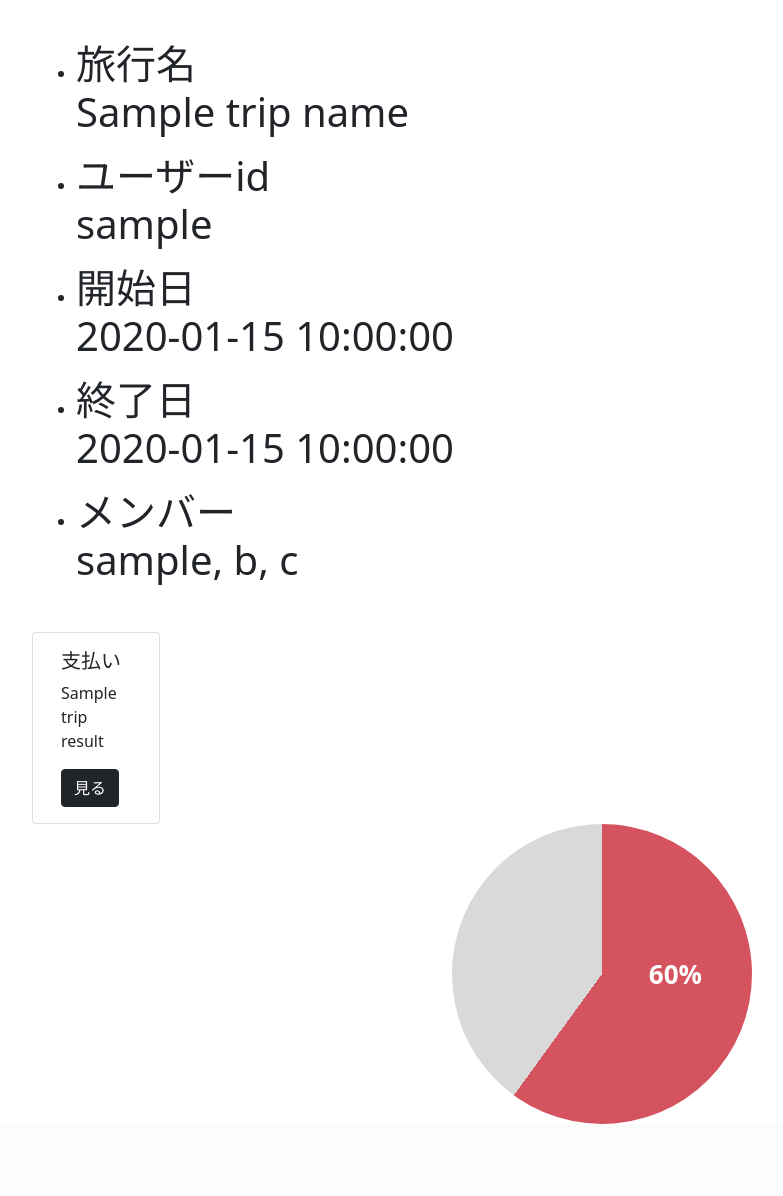
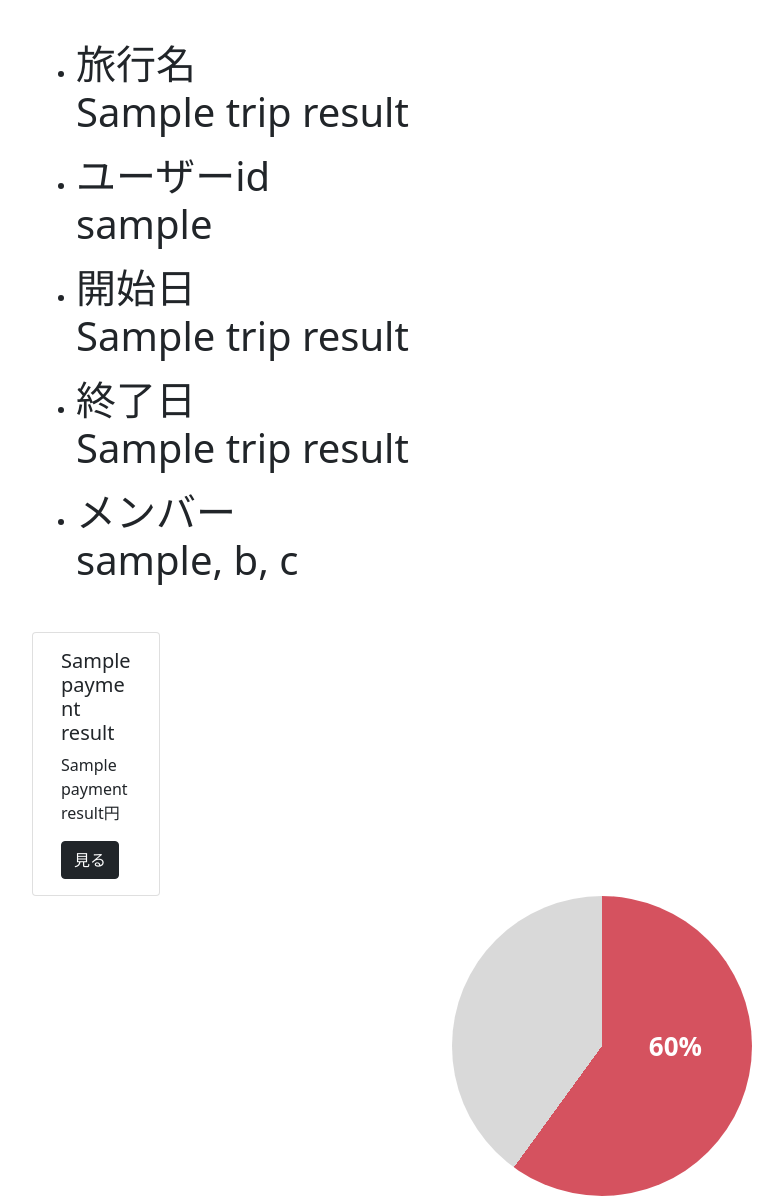
Before and after one commit to Gako3113/S18_project, a Python web app: template templates/travel.html in a window 1320 px wide. Shown: the part 56-1252 px from the top of the page, without its empty margins (150-933 px from the left). Before the commit the page ends 1180 px from the top, so only its background shows below. Run offline with Jinja, Linux system fonts and the light colour scheme; the template is opened without the code that fills it: most values are stand-ins (such as "Sample title", 1, 10 or a date in 2020); some libraries are stand-ins or nearby versions.

Commit message:
travel.htmlの情報引き出し

```diff
--- a/templates/payment_register.html
+++ b/templates/payment_register.html
@@ -18,9 +18,9 @@
                 <label for="exampleFormControlTextarea1" class="form-label　fs-5">支払ったユーザー</label>
                 <input class="form-control" type="text" required aria-label="default input example" name="user_name" formmethod="post">
             </div>
-            <p>   </p>
+            <p></p>
 
-            <input class="btn btn-dark mb-3" type="submit" formaction="./payment_register" value="登録">
+            <input class="btn btn-dark mb-4" type="submit" formaction="./payment_register" value="登録">
 
         </div>
     </div>
--- a/templates/travel.html
+++ b/templates/travel.html
@@ -3,20 +3,20 @@
 <div class="container position-absolute m-3">
     <div class="position-relative">
         <ul>
-            <li class="mb-3"><h1>旅行名<br>{{ trip_name }}</h1> <!-- {{trip_name}} --></li>
+            <li class="mb-3"><h1>旅行名<br>{{ trip_results[0][1] }}</h1> <!-- {{trip_name}} --></li>
             <li class="mb-3"><h1>ユーザーid <br>{{ user_name }}</h1> <!-- {{user_id}} --></li>
-            <li class="mb-3"><h1>開始日 <br>{{ start_date }}</h1> <!-- {{start_date}} --></li>
-            <li class="mb-3"><h1>終了日 <br>{{ end_date }}</h1> <!-- {{end_date}} --></li>
+            <li class="mb-3"><h1>開始日 <br>{{ trip_results[0][2] }}</h1> <!-- {{start_date}} --></li>
+            <li class="mb-3"><h1>終了日 <br>{{ trip_results[0][3] }}</h1> <!-- {{end_date}} --></li>
             <li class="mb-5"><h1>メンバー <br>{{ user_name }}, b, c</h1></li>
         </ul>
         <div class="container mb-3"></div>
             <div class="row row-3 cols-3">
-                {% for trip_result in trip_results %}
+                {% for payment_result in payment_results %}
                 <div class="card" style="width: 8rem;">
                 <div class="card-body">
-                    <h5 class="card-title">支払い</h5>
-                    <p class="card-text">{{ trip_result[4] }}</p>
-                    <a href="./travel__details" class="btn btn-dark">見る</a>
+                    <h5 class="card-title">{{ payment_result[4] }}</h5>
+                    <p class="card-text">{{ payment_result[2] }}円</p>
+                    <a href="./travel__details" class="btn btn-dark">見る</a><!--ボタン追加,支払い画面に行けるようにして、valueとしてtrip_idを送信する-->
                 </div>
                 </div>
                 {% endfor %}
--- a/templates/travel_register.html
+++ b/templates/travel_register.html
@@ -18,8 +18,7 @@
             <div class="py-5">
                 <label for="exampleFormControlTextarea1" class="form-label　fs-5">メンバー招待</label>
             </div>
-
-            <input class="btn btn-dark mb-3" type="submit" formaction="./travel_register" value="旅行へ行く">
+            <input class="btn btn-dark mb-3" type="submit"  value="旅行へ行く">
 
         </div>
     </div>
```
Also changed, not shown: app.py (+36 -14 lines).
